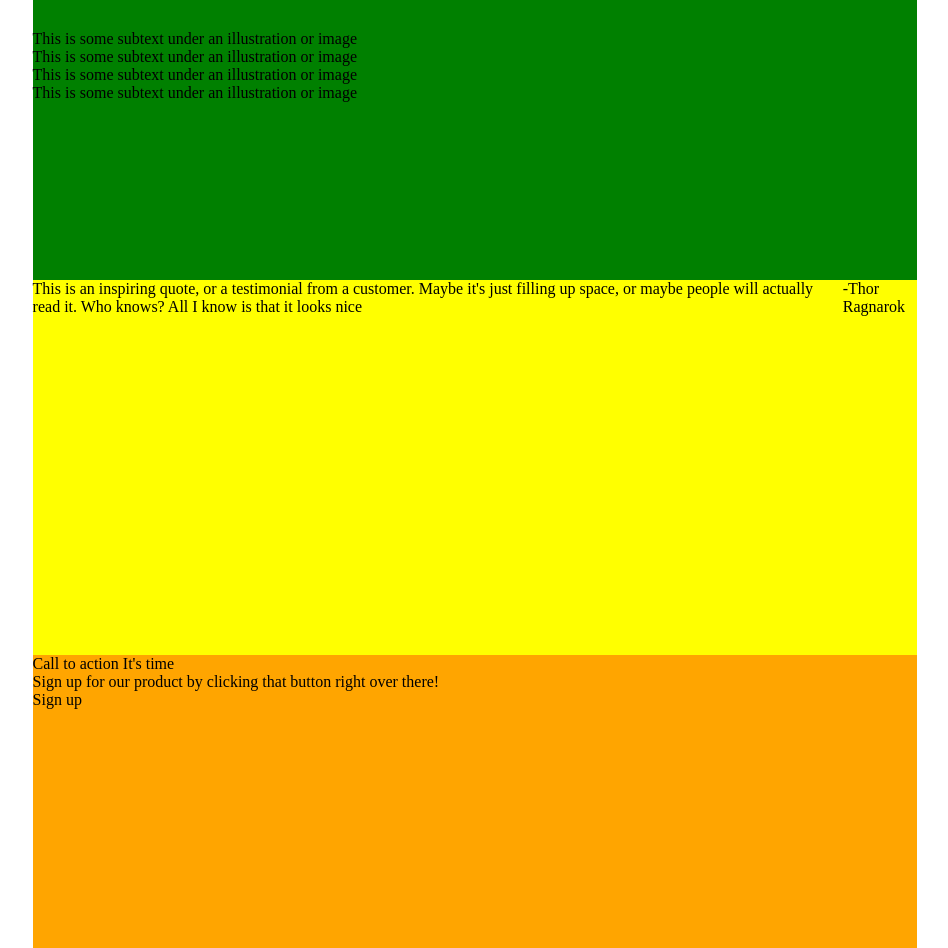
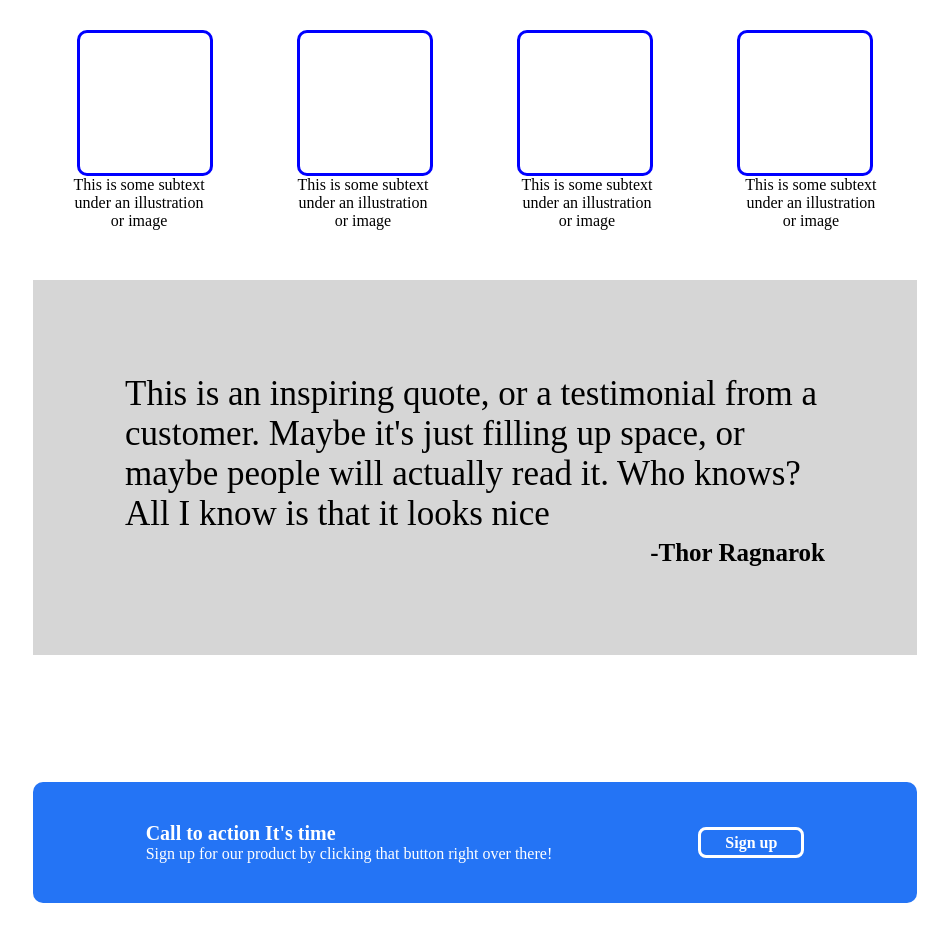
Before and after one commit to Greninja772003/landing_page, a plain HTML site: page index.html in a window 1280 px wide. Shown: the part 493-1441 px from the top of the page, without its empty margins (165-1113 px from the left). Drawn offline with Linux system fonts and the light colour scheme.

Commit message:
changes made in the body part of web pages

```diff
--- a/style.css
+++ b/style.css
@@ -97,7 +97,6 @@ padding: 20px 2px;
 #block1{
     display: flex;
     flex: 1;
-    background-color: green;
     flex-direction: column;
 }
 .b1_head{
@@ -106,21 +105,92 @@ padding: 20px 2px;
     justify-content: center;
     align-items: center;
     font-weight: bold;
-    font-size: 25px;
+    font-size: 30px;
 }
 .inside{
     display: flex;
  flex: 2;
+ flex-direction: column;
+justify-content: space-between;
+}
+.images{
+    display: flex;
+    /* flex: 1; */
+    gap: 40px;
+    justify-content: space-evenly;
+}
+.image{
+    border: solid blue 3px;
+    border-radius: 10px;
+    max-width: 130px;
+    height: 140px;
+    flex: 1;
+
+}
+.descrip{
+    display: flex;
+    justify-content:space-evenly;
+    flex: 1;
+    gap: 45px;
+    align-items:flex-start;
+    text-align: center;
+
+}
+.image-txt{
+    display: flex;
+    justify-content: space-evenly;
+    max-width: 145px;
 }
 #block2{
- background-color: yellow;
+ background-color: rgba(196, 196, 196, 0.699);
     display: flex;
     flex: 1;
+    flex-direction: column;
+    justify-content: center;
+    align-items: center;
+}
+.b2-head{
+padding: 5px;
+width: 700px;
+font-size: 35px;
+}
+.b2-foot{
+    display: flex;
+    justify-content: flex-end;
+    font-weight: bold;
+    font-size: 25px;
+    width: 700px;
 }
 #block3{
-    background-color: orange;
     display: flex;
     flex: 1;
+    justify-content: center;
+    align-items: center;
+}
+.box{
+    display: flex;
+    background-color: #2474f5;
+    flex: 1;
+   max-height: 100px;
+   color: white;
+   padding: 40px;
+   justify-content: space-around;
+   align-items: center;
+   border-radius: 10px;
+}
+.txt-1{
+    font-weight: bold;
+    font-size: 20px;
+}
+.log-button{
+    display: flex;
+    justify-content: center;
+    align-items: center;
+    border: solid white 3px;
+    font-weight: bold;
+    border-radius: 8px;
+    width: 100px;
+    height: 25px;
 }
 .footer{
  background-color: orange;
```
